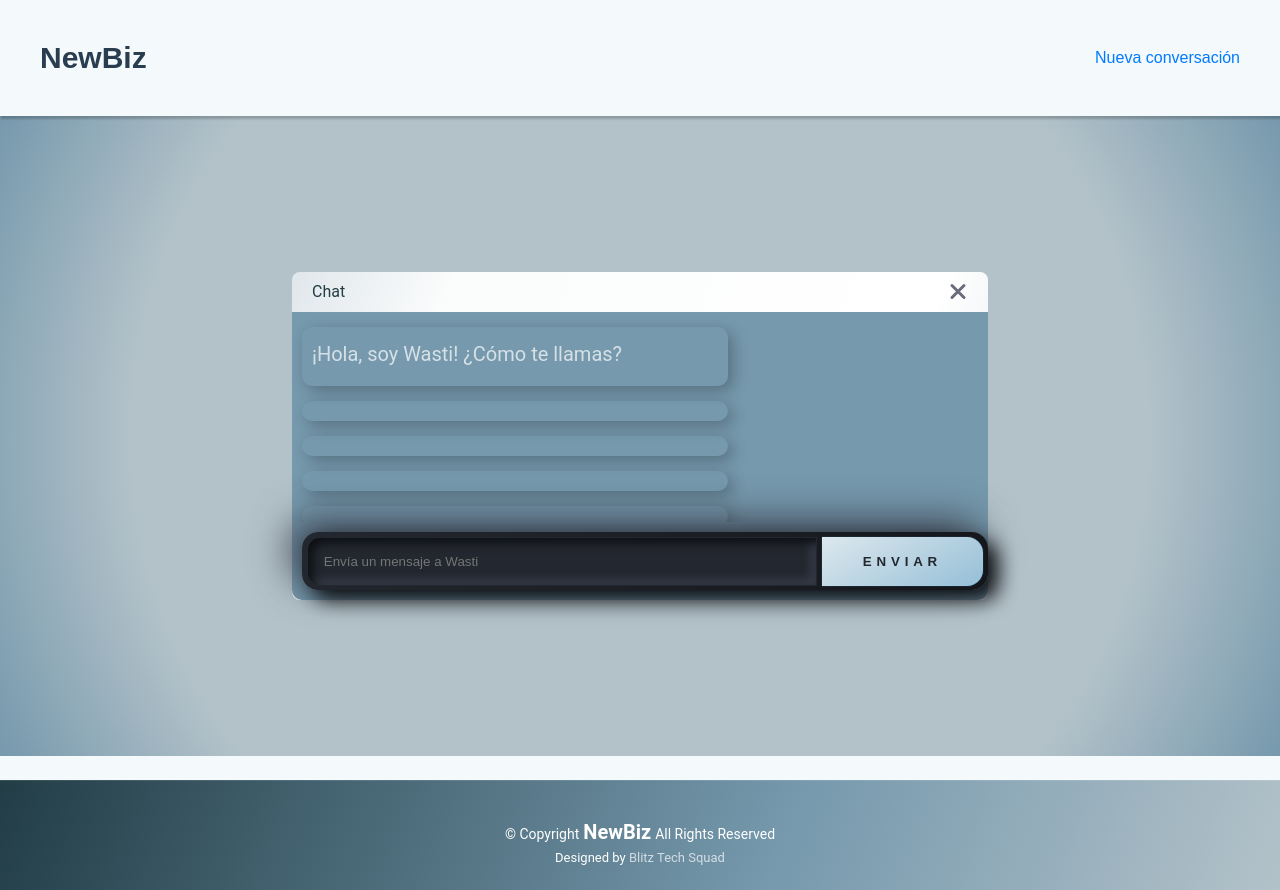
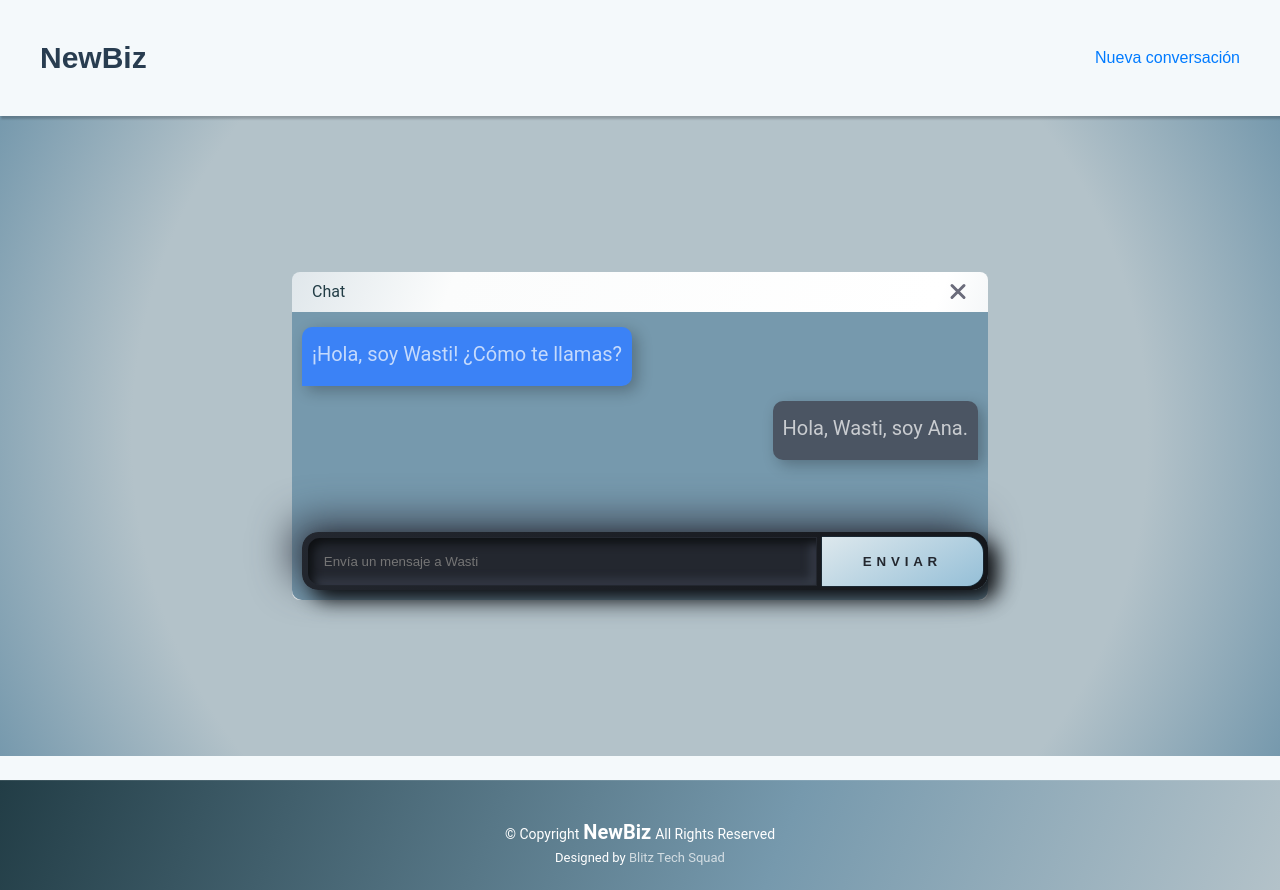
Before and after one commit to SamyAlinne/WastiBot, an Angular app: page / in a window 1280 px wide. Built offline with nearby package versions, Linux system fonts and the light colour scheme.

Commit message:
Menu acomnodado x2

```diff
--- a/src/app/app.component.html
+++ b/src/app/app.component.html
@@ -1,7 +1,6 @@
 <body>
   <header id="header" class="header d-flex align-items-center sticky-top">
-    <div class="container-fluid container-xl position-relative d-flex align-items-center justify-content-between">
-
+    <div class="container-xl d-flex align-items-center justify-content-between">
       <a href="index.html" class="logo d-flex align-items-center">
         <h1 class="sitename">NewBiz</h1>
       </a>
@@ -11,11 +10,10 @@
           <li><a href="#hero" class="active">Nueva conversación</a></li>
         </ul>
       </nav>
-
     </div>
   </header>
+
   <main class="main">
-
     <!-- Chat Section -->
     <section id="chat" class="chat section dark-background">
       <div class="container">
@@ -27,13 +25,8 @@
           </div>
         </div>
         <div class="messages-area">
-
-        <div class="message one"><p>¡Hola, soy Wasti! ¿Cómo te llamas?</p></div>
-        <div class="message two"></div>
-        <div class="message three"></div>
-        <div class="message four"></div>
-        <div class="message five"></div>
-        <div class="message six"></div>
+          <div class="message one sender"><p>¡Hola, soy Wasti! ¿Cómo te llamas?</p></div>
+          <div class="message two receiver"><p>Hola, Wasti, soy Ana.</p></div>
         </div>
         <div class="sender-area">
           <div class="input-container">
@@ -41,8 +34,7 @@
             <button class="button">Enviar</button>
           </div>
         </div>
-    <div></div></div>
-
+      </div>
     </section><!-- /Chat Section -->
   </main>
 
```
Lines whose indentation alone changed are shown as unchanged.
